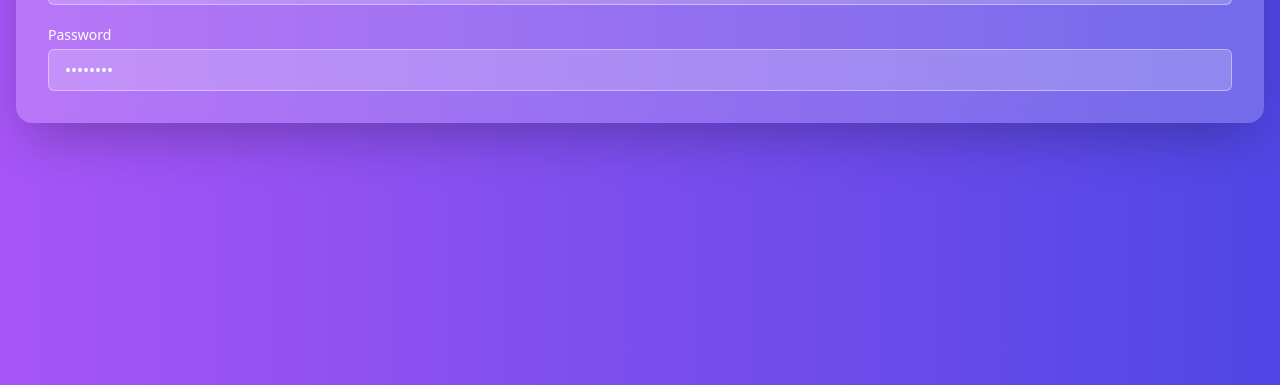
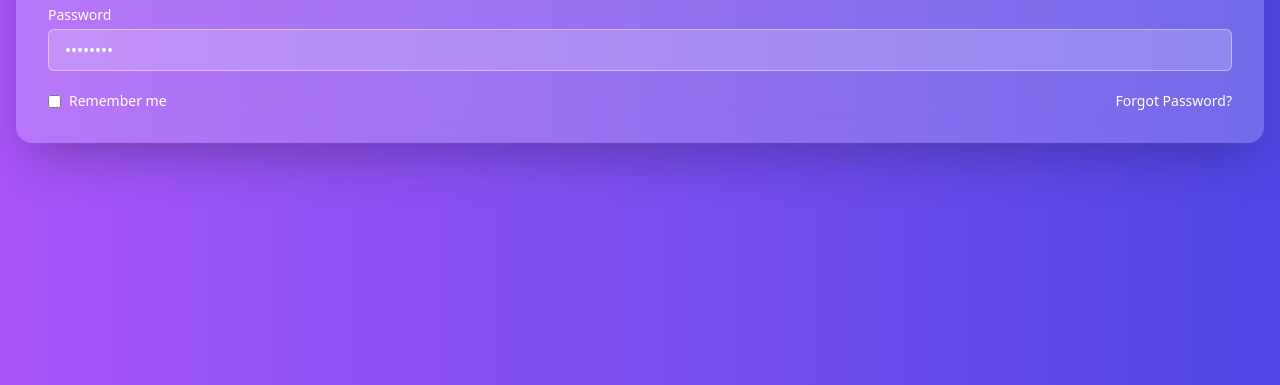
Before and after one commit to rafikakhatun/tailwind-login-form, a plain HTML site: page index.html in a window 1280 px wide. Shown: the part 415-800 px from the top of the page. Drawn offline with nearby package versions, Linux system fonts and the light colour scheme.

Commit message:
Add Remember Me and Forgot Password section

```diff
--- a/index.html
+++ b/index.html
@@ -29,6 +29,14 @@
                     class="w-full px-4 py-2 rounded-md border border-white/40 bg-white/20 text-white placeholder-white focus:outline-none focus:ring-2 focus:ring-white"
                     placeholder="••••••••" required />
             </div>
+            <!-- Remember Me + Forgot Password -->
+            <div class="flex items-center justify-between text-sm text-white">
+                <label class="flex items-center space-x-2">
+                    <input type="checkbox" class="accent-white" />
+                    <span>Remember me</span>
+                </label>
+                <a href="#" class="hover:underline">Forgot Password?</a>
+            </div>
 
         </form>
 
```
